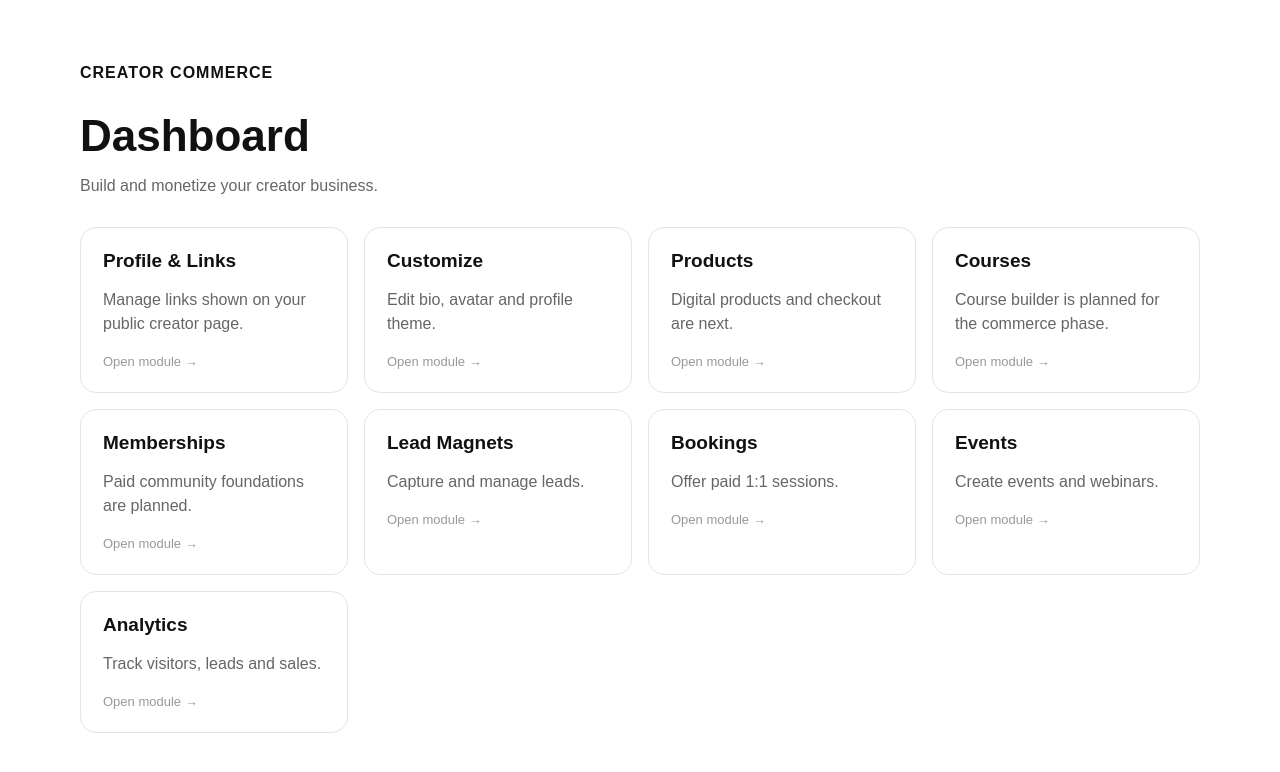
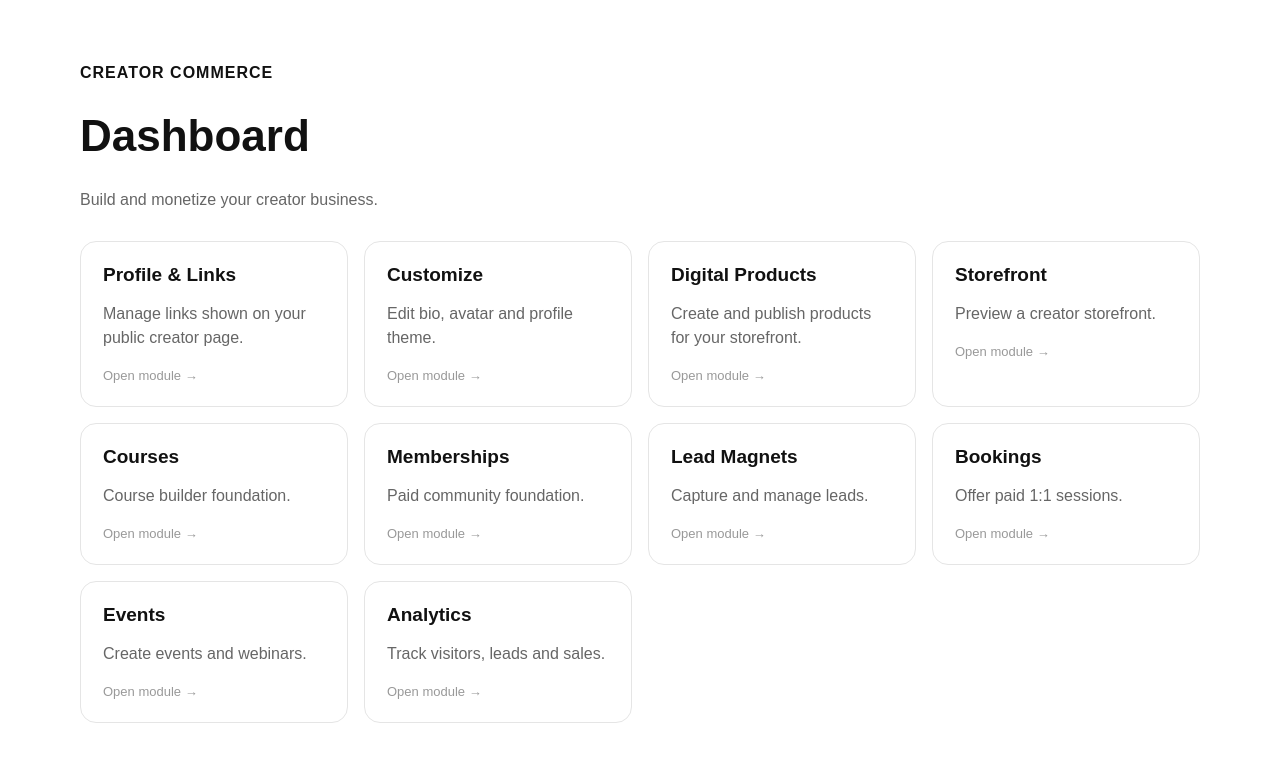
Before and after one commit to ankitRajpoot17/creator-commerce-saas, a Next.js app: page /dashboard in a window 1280 px wide. Shown: the top 772 px of the page. Built offline with nearby package versions, Linux system fonts and the light colour scheme.

Commit message:
feat: connect storefront to dashboard

```diff
--- a/app/dashboard/page.tsx
+++ b/app/dashboard/page.tsx
@@ -1,9 +1,10 @@
 const modules = [
   ["Profile & Links", "/dashboard/links", "Manage links shown on your public creator page."],
   ["Customize", "/dashboard/customize", "Edit bio, avatar and profile theme."],
-  ["Products", "#", "Digital products and checkout are next."],
-  ["Courses", "#", "Course builder is planned for the commerce phase."],
-  ["Memberships", "#", "Paid community foundations are planned."],
+  ["Digital Products", "/dashboard/products", "Create and publish products for your storefront."],
+  ["Storefront", "/store/demo", "Preview a creator storefront."],
+  ["Courses", "#", "Course builder foundation."],
+  ["Memberships", "#", "Paid community foundation."],
   ["Lead Magnets", "#", "Capture and manage leads."],
   ["Bookings", "#", "Offer paid 1:1 sessions."],
   ["Events", "#", "Create events and webinars."],
@@ -11,22 +12,10 @@ const modules = [
 ];
 
 export default function Dashboard() {
-  return (
-    <main style={{ minHeight: "100vh", padding: "48px 24px" }}>
-      <div style={{ maxWidth: 1120, margin: "0 auto" }}>
-        <p style={{ fontWeight: 800, letterSpacing: 1 }}>CREATOR COMMERCE</p>
-        <h1 style={{ fontSize: 44, marginBottom: 8 }}>Dashboard</h1>
-        <p style={{ color: "#666" }}>Build and monetize your creator business.</p>
-        <div style={{ display: "grid", gridTemplateColumns: "repeat(auto-fit,minmax(240px,1fr))", gap: 16, marginTop: 32 }}>
-          {modules.map(([title, href, description]) => (
-            <a key={title} href={href} style={{ border: "1px solid #e5e5e5", borderRadius: 16, padding: 22, textDecoration: "none" }}>
-              <h2 style={{ fontSize: 19, marginTop: 0 }}>{title}</h2>
-              <p style={{ color: "#666", lineHeight: 1.5 }}>{description}</p>
-              <span style={{ fontSize: 13, color: "#999" }}>Open module →</span>
-            </a>
-          ))}
-        </div>
-      </div>
-    </main>
-  );
+  return <main style={{ minHeight: "100vh", padding: "48px 24px" }}><div style={{ maxWidth: 1120, margin: "0 auto" }}>
+    <p style={{ fontWeight: 800, letterSpacing: 1 }}>CREATOR COMMERCE</p><h1 style={{ fontSize: 44 }}>Dashboard</h1><p style={{ color: "#666" }}>Build and monetize your creator business.</p>
+    <div style={{ display: "grid", gridTemplateColumns: "repeat(auto-fit,minmax(240px,1fr))", gap: 16, marginTop: 32 }}>
+      {modules.map(([title, href, description]) => <a key={title} href={href} style={{ border: "1px solid #e5e5e5", borderRadius: 16, padding: 22, textDecoration: "none" }}><h2 style={{ fontSize: 19, marginTop: 0 }}>{title}</h2><p style={{ color: "#666", lineHeight: 1.5 }}>{description}</p><span style={{ fontSize: 13, color: "#999" }}>Open module →</span></a>)}
+    </div>
+  </div></main>;
 }
```
